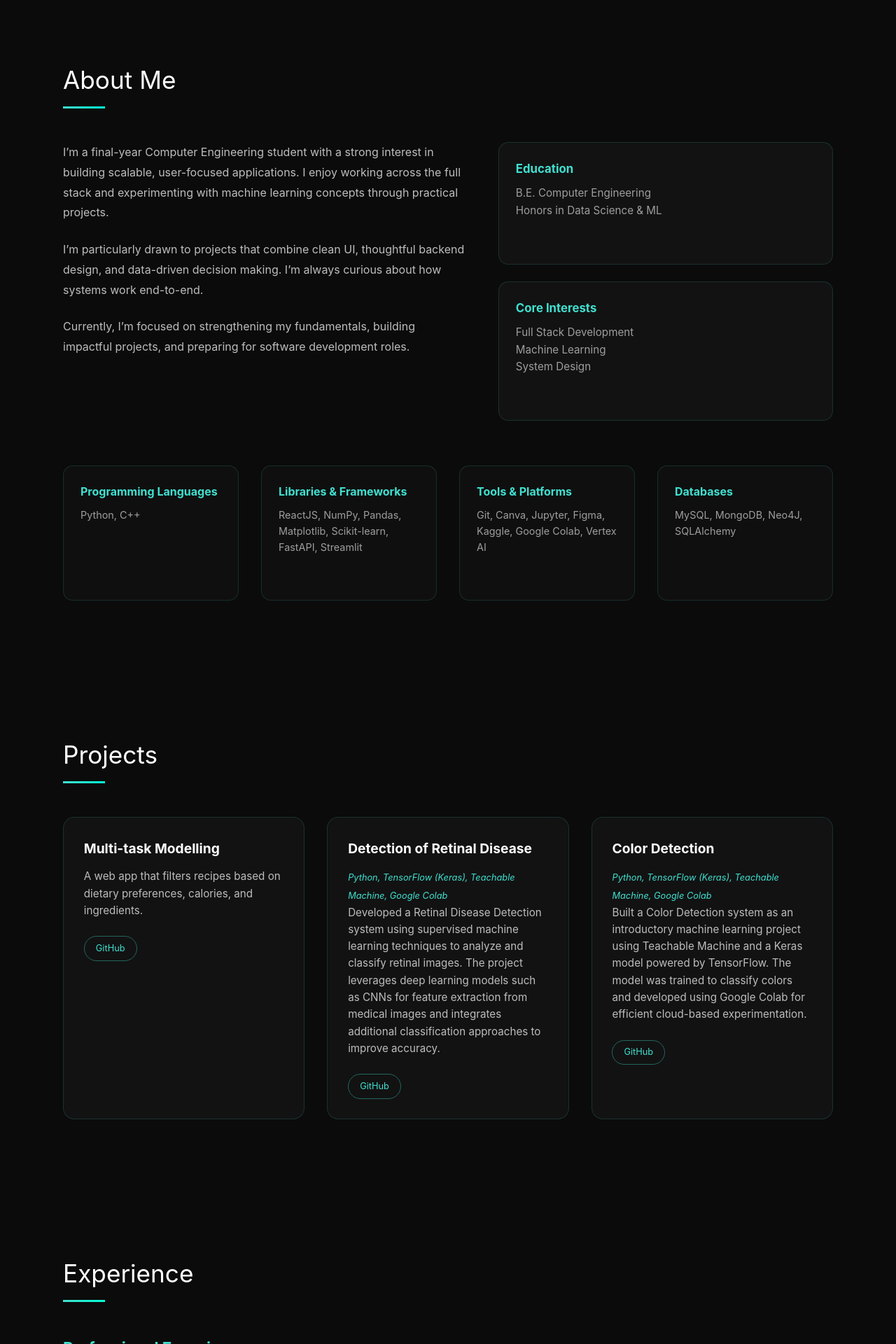
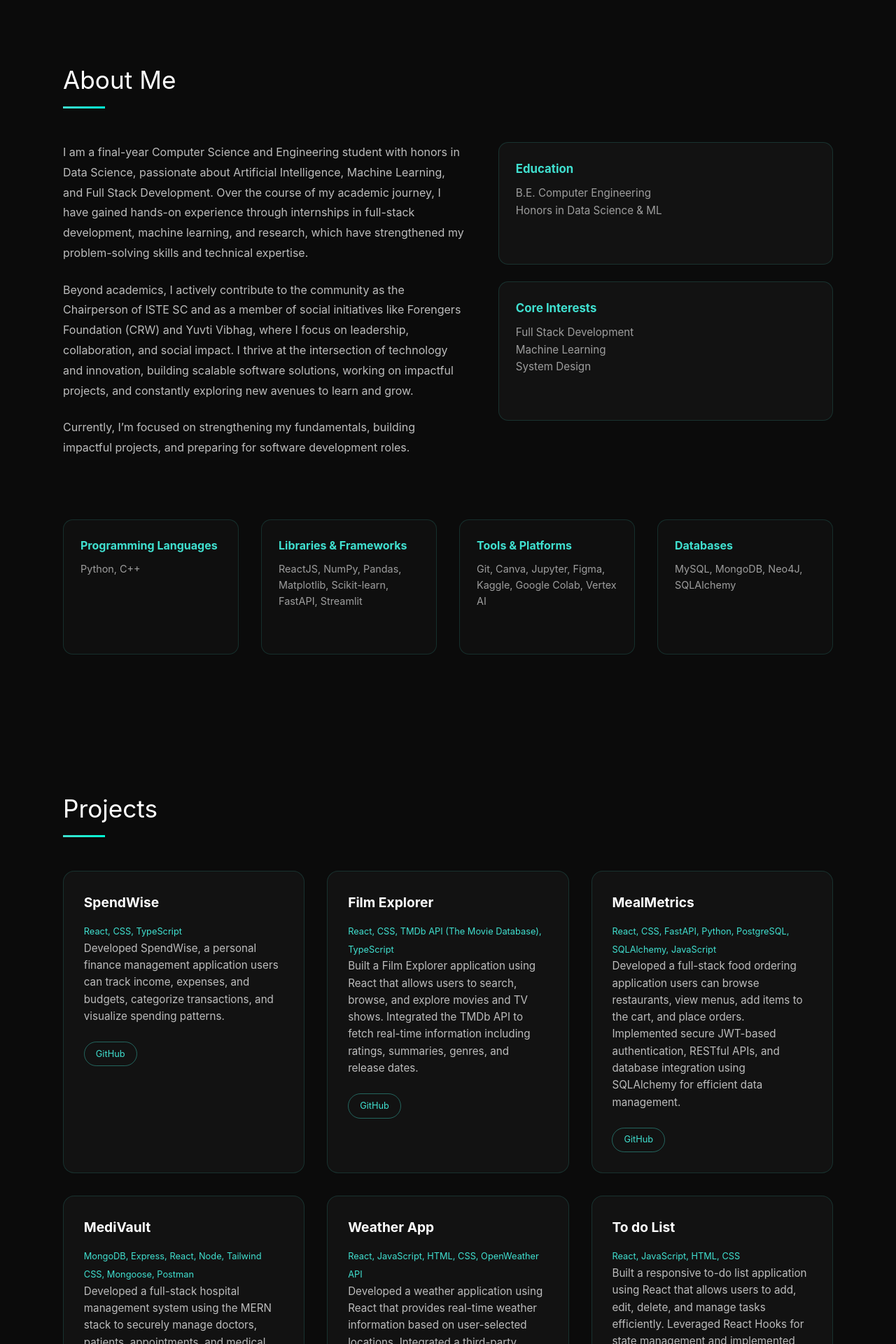
Before and after one commit to anvitakashikar/myportfolio, a React app in the folder frontend/: page / in a window 1280 px wide. Shown: the part 880-2800 px from the top of the page at 70% size. Built offline with nearby package versions, Linux system fonts and the light colour scheme; the HTML template or start-up script is replaced by a standard one.

Commit message:
Updated pages

```diff
--- a/frontend/src/sections/About/About.tsx
+++ b/frontend/src/sections/About/About.tsx
@@ -10,16 +10,11 @@ const About = () => {
           {/* Left content */}
           <div className={styles.text}>
             <p>
-              I’m a final-year Computer Engineering student with a strong interest
-              in building scalable, user-focused applications. I enjoy working
-              across the full stack and experimenting with machine learning
-              concepts through practical projects.
+              I am a final-year Computer Science and Engineering student with honors in Data Science, passionate about Artificial Intelligence, Machine Learning, and Full Stack Development. Over the course of my academic journey, I have gained hands-on experience through internships in full-stack development, machine learning, and research, which have strengthened my problem-solving skills and technical expertise.
             </p>
 
             <p>
-              I’m particularly drawn to projects that combine clean UI,
-              thoughtful backend design, and data-driven decision making. I’m
-              always curious about how systems work end-to-end.
+              Beyond academics, I actively contribute to the community as the Chairperson of ISTE SC and as a member of social initiatives like Forengers Foundation (CRW) and Yuvti Vibhag, where I focus on leadership, collaboration, and social impact. I thrive at the intersection of technology and innovation, building scalable software solutions, working on impactful projects, and constantly exploring new avenues to learn and grow.
             </p>
 
             <p>
--- a/frontend/src/sections/Home/Home.tsx
+++ b/frontend/src/sections/Home/Home.tsx
@@ -11,9 +11,9 @@ const Home = () => {
         <h2>Final-Year Computer Engineering Student</h2>
 
         <p>
-          I’m a passionate developer focused on building clean, user-centric
-          web applications and exploring intelligent systems through hands-on
-          projects in full-stack development and machine learning.
+          Undergraduate Computer Science student specializing in Artificial Intelligence, Machine Learning, and Full Stack
+          Development. Passionate about solving complex problems, building scalable software systems, and contributing to
+          open-source initiatives. Strong collaborative, leadership, and problem-solving skills.
         </p>
 
 
--- a/frontend/src/sections/Projects/Project.tsx
+++ b/frontend/src/sections/Projects/Project.tsx
@@ -7,19 +7,122 @@ const Projects = () => {
         <h2 className={styles.heading}>Projects</h2>
 
         <div className={styles.grid}>
-          {/* Project 3 */}
+          {/* Project 10 */}
           <div className={styles.card}>
-            <h3>Multi-task Modelling</h3>
-            <span></span>
+            <h3>SpendWise</h3>
+            <span>React, CSS, TypeScript</span>
 
             <p>
-              A web app that filters recipes based on dietary preferences,
-              calories, and ingredients.
+            Developed SpendWise, a personal finance management application users can track income, expenses, and budgets, categorize transactions, and visualize spending patterns.
             </p>
 
 
             <div className={styles.links}>
-              <a href="#" target="_blank">GitHub</a>
+              <a href="https://github.com/anvitakashikar/SpendWise" target="_blank">GitHub</a>
+            </div>
+          </div>
+
+          {/* Project 9 */}
+          <div className={styles.card}>
+            <h3>Film Explorer</h3>
+            <span>React, CSS, TMDb API (The Movie Database), TypeScript </span>
+
+            <p>
+              Built a Film Explorer application using React that allows users to search, browse, and explore movies and TV shows. Integrated the TMDb API to fetch real-time information including ratings, summaries, genres, and release dates.
+            </p>
+
+
+            <div className={styles.links}>
+              <a href="https://github.com/anvitakashikar/film-explorer" target="_blank">GitHub</a>
+            </div>
+          </div>
+
+          {/* Project 8 */}
+          <div className={styles.card}>
+            <h3>MealMetrics</h3>
+            <span>React, CSS, FastAPI, Python, PostgreSQL, SQLAlchemy, JavaScript</span>
+
+            <p>
+              Developed a full-stack food ordering application users can browse restaurants, view menus, add items to the cart, and place orders. Implemented secure JWT-based authentication, RESTful APIs, and database integration using SQLAlchemy for efficient data management.
+            </p>
+
+
+            <div className={styles.links}>
+              <a href="https://github.com/anvitakashikar/Meal-Metrics" target="_blank">GitHub</a>
+            </div>
+          </div>
+
+          {/* Project 7 */}
+          <div className={styles.card}>
+            <h3>MediVault</h3>
+            <span>MongoDB, Express, React, Node, Tailwind CSS, Mongoose, Postman</span>
+
+            <p>
+            Developed a full-stack hospital management system using the MERN stack to securely manage doctors, patients, appointments, and medical records. Implemented JWT-based authentication, role-based access via an admin dashboard, and efficient appointment scheduling with conflict prevention.
+            </p>
+
+
+            <div className={styles.links}>
+              <a href="https://github.com/anvitakashikar/MediVault" target="_blank">GitHub</a>
+            </div>
+          </div>
+
+          {/* Project 6 */}
+          <div className={styles.card}>
+            <h3>Weather App</h3>
+            <span>React, JavaScript, HTML, CSS, OpenWeather API</span>
+
+            <p>
+              Developed a weather application using React that provides real-time weather information based on user-selected locations. Integrated a third-party weather API to fetch current conditions and forecasts, managed application state with React Hooks, and designed a responsive, user-friendly interface for an improved user experience.
+            </p>
+
+
+            <div className={styles.links}>
+              <a href="https://github.com/anvitakashikar/Weather-App" target="_blank">GitHub</a>
+            </div>
+          </div>
+
+          {/* Project 5 */}
+          <div className={styles.card}>
+            <h3>To do List</h3>
+            <span>React, JavaScript, HTML, CSS</span>
+
+            <p>
+            Built a responsive to-do list application using React that allows users to add, edit, delete, and manage tasks efficiently. Leveraged React Hooks for state management and implemented local storage to persist tasks, delivering a clean and user-friendly task management experience.
+            </p>
+
+
+            <div className={styles.links}>
+              <a href="https://github.com/anvitakashikar/tolist" target="_blank">GitHub</a>
+            </div>
+          </div>
+          {/* Project 4 */}
+          <div className={styles.card}>
+            <h3>Bank Personal Loan</h3>
+            <span>Python, NumPy, Pandas, Scikit-learn, Matplotlib, Seaborn, Jupyter Notebook, Kaggle Datasets</span>
+
+            <p>
+              Built a machine learning model to predict customer acceptance of personal loan offers using historical banking data. Applied data preprocessing, feature engineering, and evaluated multiple classification algorithms, selecting the best model based on cross-validation and performance metrics. Designed the solution for deployment to support real-time predictions through an API or cloud-based application.
+            </p>
+
+
+            <div className={styles.links}>
+              <a href="https://github.com/anvitakashikar/Bank-Personal-Loan-Modelling" target="_blank">GitHub</a>
+            </div>
+          </div>
+
+          {/* Project 3 */}
+          <div className={styles.card}>
+            <h3>Multi-task Modelling</h3>
+            <span>Python, TensorFlow, Keras, NumPy, Pandas, Scikit-learn</span>
+
+            <p>
+              Developed and implemented machine learning solutions using Python with TensorFlow and Keras for model building and training. Performed data preprocessing, feature engineering, and analysis using NumPy and Pandas, and applied Scikit-learn for model evaluation, validation, and baseline comparisons.
+            </p>
+
+
+            <div className={styles.links}>
+              <a href="https://github.com/anvitakashikar/Multi-task-Model" target="_blank">GitHub</a>
             </div>
           </div>
 
@@ -37,7 +140,7 @@ const Projects = () => {
             <div className={styles.links}>
               <a href="https://github.com/anvitakashikar/Detection_Retinaldisease" target="_blank">GitHub</a>
             </div>
-        </div>
+          </div>
 
           {/* Project 1 */}
           <div className={styles.card}>
```
Also changed, not shown: 1 other file (tests, documents, lock files or other folders).
